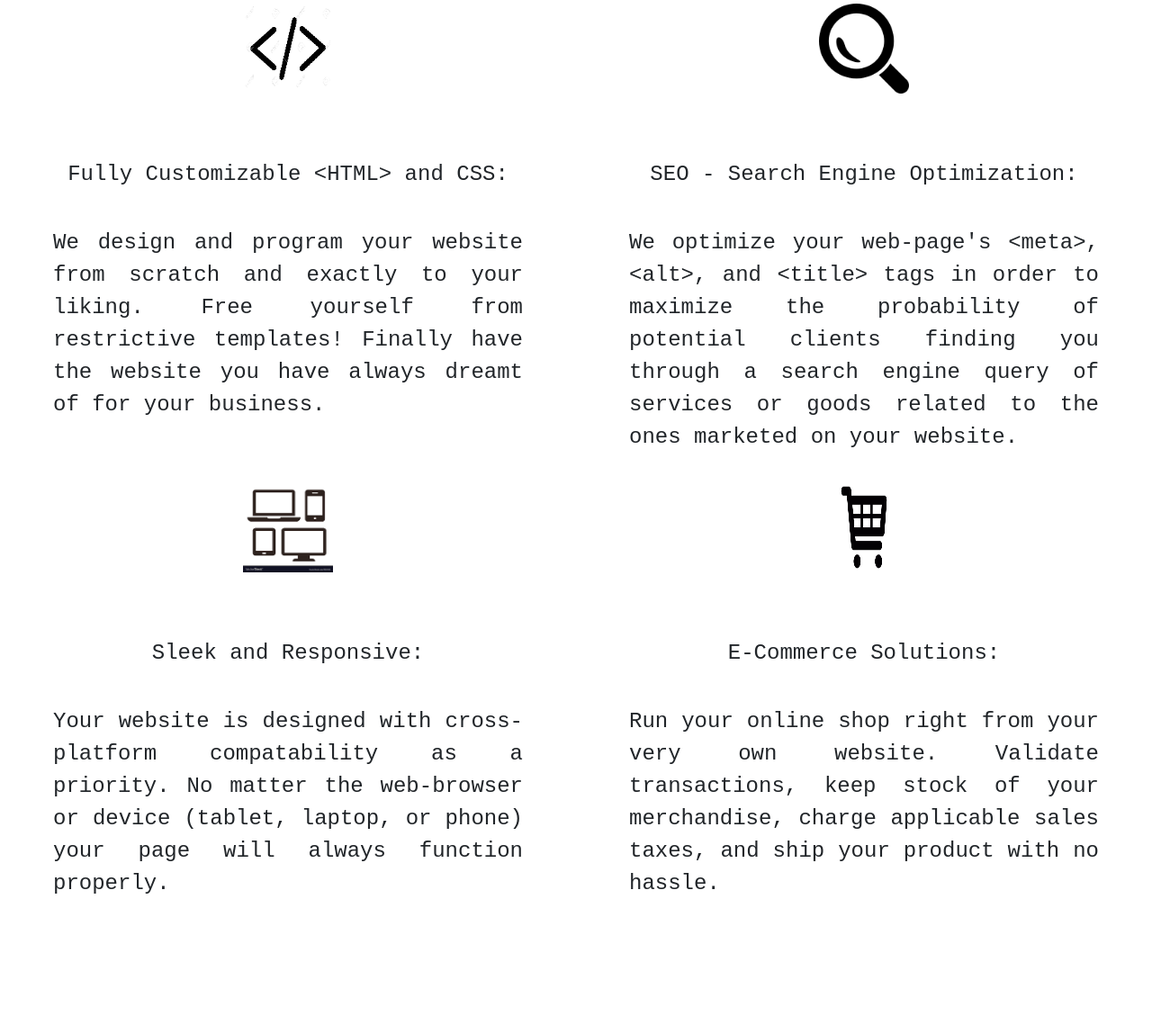
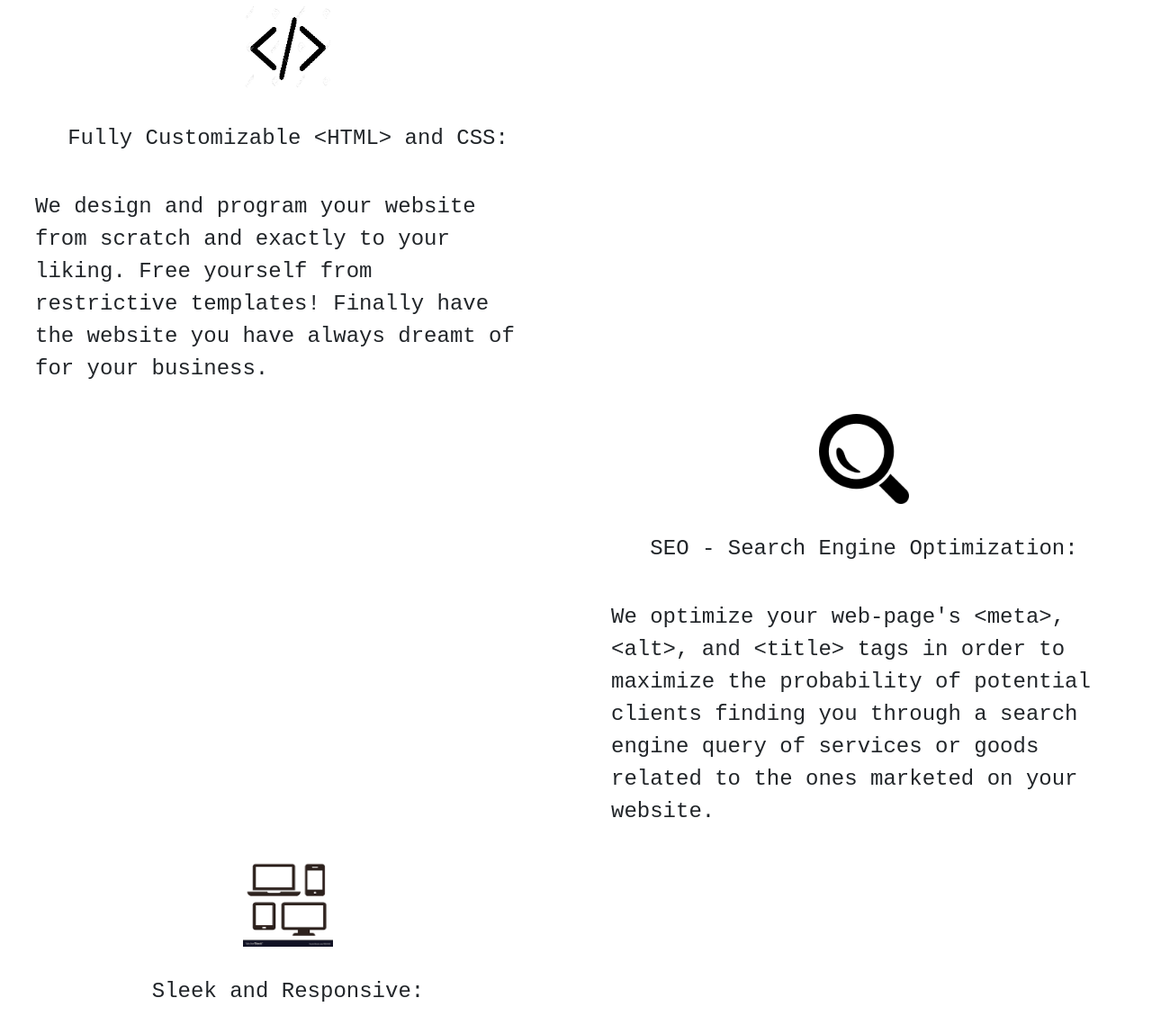
Before and after one commit to alejandroc311/Tropiweb-Webpage, a plain HTML site: page index.html in a window 1280 px wide. Shown: the part 401-1540 px from the top of the page at 90% size. Before the commit the page ends 1457 px from the top, so only its background shows below. Drawn offline with nearby package versions, Linux system fonts and the light colour scheme.

Commit message:
Switched the display of index page to have a zig zag pattern and switched to logo to a circular border.

```diff
--- a/index.html
+++ b/index.html
@@ -26,7 +26,7 @@
 
       <div>
         <a class="navbar-brand" href="#">
-          <img src="tropilogo final.png" class="d-inline-block align-top" width="64" height="64" alt="tropiweb logo web-page website quality cheap expert fancy html css development">
+          <img src="tropilogo final.png" class="d-inline-block align-top border border-success rounded-circle" width="64" height="64" alt="tropiweb logo web-page website quality cheap expert fancy html css development">
         </a>
       </div>
 
@@ -79,10 +79,21 @@
             <div class="d-flex justify-content-center">
               <p class="pTagsForCardTitles">Fully Customizable &ltHTML&gt and CSS:</p>
             </div>
-            <p class="text-justify pTagsForCards">We design and program your website from scratch and exactly to
+            <div class="d-flex justify-content-center">
+              <p class="pTagsForCards">We design and program your website from scratch and exactly to
                 your liking. Free yourself from restrictive templates! Finally have the website you have always dreamt of for your business.</p>
             </div>
+
             </div>
+          </div>
+
+          <div class="col-lg-6"></div>
+
+      </div>
+
+  <div class="row">
+        <div class="col-lg-6"></div>
+
         <div class="col-xs-12 col-sm-12 col-lg-6">
           <div class="card border-0">
             <div class="d-flex justify-content-center">
@@ -91,13 +102,12 @@
             <div class="d-flex justify-content-center">
               <p class="pTagsForCardTitles">SEO - Search Engine Optimization:</p>
             </div>
-            <p class="text-justify pTagsForCards">We optimize your web-page's &ltmeta&gt, &ltalt&gt, and
+            <p class="pTagsForCards">We optimize your web-page's &ltmeta&gt, &ltalt&gt, and
               &lttitle&gt tags in order to maximize the probability of potential clients finding you through a search engine query of services
               or goods related to the
               ones marketed on your website.</p>
           </div>
         </div>
-
     </div>
 
   <div class="row">
@@ -109,10 +119,17 @@
             <div class="d-flex justify-content-center">
               <p class="pTagsForCardTitles">Sleek and Responsive:</p>
             </div>
-            <p class="text-justify pTagsForCards">Your website is designed with cross-platform compatability as a priority.
+            <p class="pTagsForCards">Your website is designed with cross-platform compatability as a priority.
               No matter the web-browser or device (tablet, laptop, or phone) your page will always function properly.</p>
           </div>
         </div>
+
+        <div class="col-lg-6"></div>
+
+    </div>
+
+    <div class="row">
+        <div class="col-lg-6"></div>
         <div class="col-xs-12 col-sm-12 col-lg-6">
           <div class="card border-0">
             <div class="d-flex justify-content-center">
@@ -121,7 +138,7 @@
             <div class="d-flex justify-content-center">
               <p class="pTagsForCardTitles">E-Commerce Solutions:</p>
             </div>
-            <p class="text-justify pTagsForCards">Run your online shop right from your very own website. Validate transactions,
+            <p class="pTagsForCards">Run your online shop right from your very own website. Validate transactions,
               keep stock of your merchandise, charge applicable sales taxes, and ship your product with no hassle.</p>
           </div>
         </div>
@@ -130,6 +147,7 @@
 </div>
 
 
+
     <script src="https://code.jquery.com/jquery-3.3.1.slim.min.js" integrity="sha384-q8i/X+965DzO0rT7abK41JStQIAqVgRVzpbzo5smXKp4YfRvH+8abtTE1Pi6jizo" crossorigin="anonymous"></script>
     <script src="https://cdnjs.cloudflare.com/ajax/libs/popper.js/1.14.3/umd/popper.min.js" integrity="sha384-ZMP7rVo3mIykV+2+9J3UJ46jBk0WLaUAdn689aCwoqbBJiSnjAK/l8WvCWPIPm49" crossorigin="anonymous"></script>
     <script src="https://stackpath.bootstrapcdn.com/bootstrap/4.1.3/js/bootstrap.min.js" integrity="sha384-ChfqqxuZUCnJSK3+MXmPNIyE6ZbWh2IMqE241rYiqJxyMiZ6OW/JmZQ5stwEULTy" crossorigin="anonymous"></script>
--- a/style.css
+++ b/style.css
@@ -1,6 +1,7 @@
 .navbar{
   font-size: 24px;
   font-family: monospace;
+
 }
 
 .jumbotron{
@@ -29,14 +30,14 @@
 
 
 .pTagsForCards {
-  margin: 16px 28px 24px 28px;
-  padding: 8px 16px 8px 16px;
+  margin: 16px 28px 24px 16px;
+  padding: 8px 16px 8px 8px;
   font-size: 24px;
   font-family: monospace;
 }
 
 .pTagsForCardTitles{
-  margin-top: 72px;
+  margin-top: 32px;
   font-size: 24px;
   font-family: monospace;
 }
```
Lines whose indentation alone changed are shown as unchanged.
